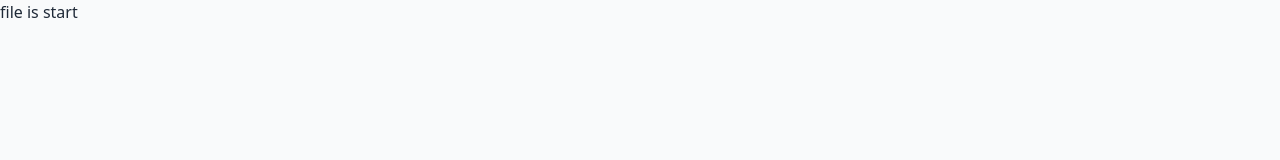
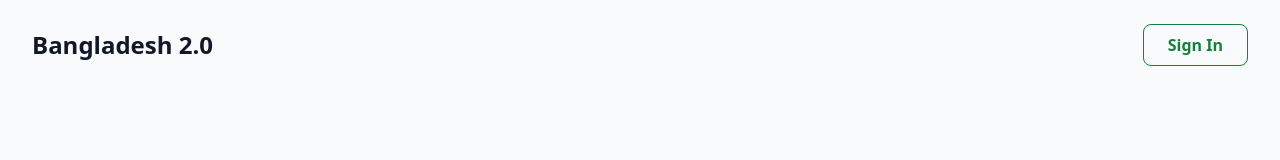
Before and after one commit to animesh-dev59/practices1, a plain HTML site: page index.html in a window 1280 px wide. Drawn offline with nearby package versions, Linux system fonts and the light colour scheme.

Commit message:
nav section is done

```diff
--- a/index.html
+++ b/index.html
@@ -7,7 +7,12 @@
   <script src="https://cdn.tailwindcss.com"></script>
 </head>
 <body class="bg-gray-50 text-gray-800 font-sans">
-    <h1> file is start </h1>
+    <nav class="max-w-7xl mx-auto px-4 sm:px-6 lg:px-8 py-6 flex justify-between items-center">
+  <div class="text-2xl font-bold text-gray-900">Bangladesh 2.0</div>
+  <button class="border border-green-700 text-green-700 hover:bg-green-700 hover:text-white font-semibold px-6 py-2 rounded-lg transition duration-200">
+    Sign In
+  </button>
+</nav>
 
 </body>
 </html>
```
